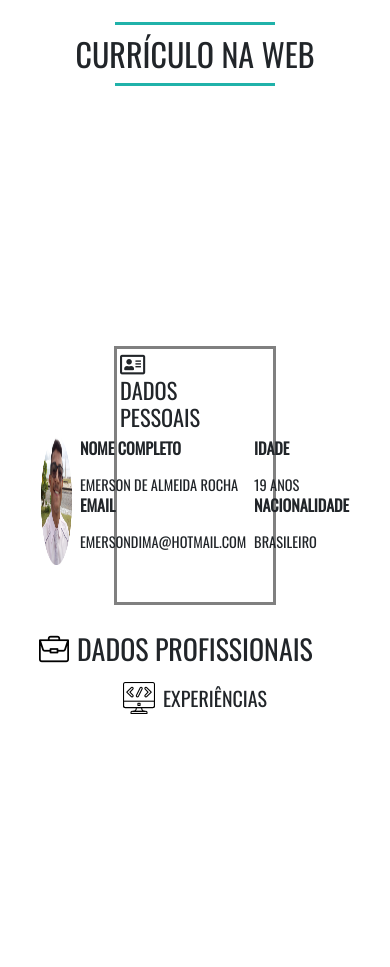
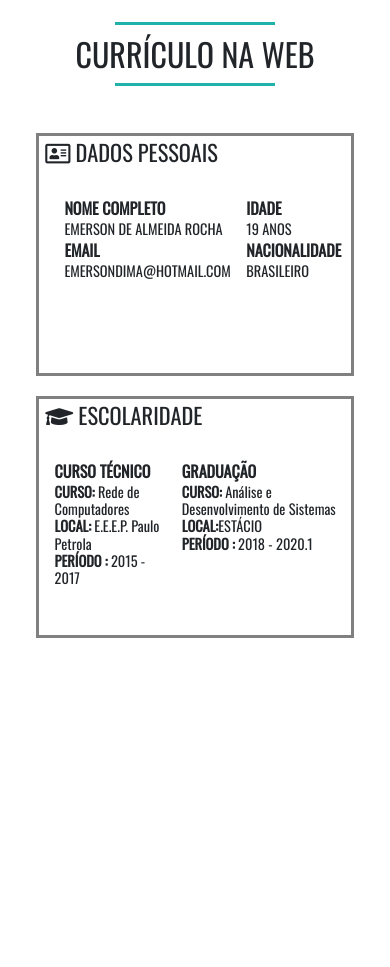
Before and after one commit to Emerson2017/PORTIFOLIO, a PHP site: page /sobre.php in a window 390 px wide. Shown: the part 165-1132 px from the top of the page. Before the commit the page ends 879 px from the top, so only its background shows below. Run offline with PHP 8.4, Linux system fonts and the light colour scheme; some libraries are stand-ins or nearby versions.

Commit message:
configuraçoes gerais e consulta de media queries por css

```diff
--- a/content/head.php
+++ b/content/head.php
@@ -1,4 +1,8 @@
 <title>EMERSON | PORTEFÓLIO PROFISSIONAL</title>
+
+<!-- METAS -->
+<meta charset="utf-8">
+<meta name="viewport" content="width=device-width, initial-scale=1, shrink-to-fit=no">
 
 <!-- Import Style.css -->
 <link rel="stylesheet" type="text/css" href="css/style.css">
@@ -13,7 +17,6 @@
 
 <!-- FavIcon -->
 <link rel="icon" href="img/icons/icon-head.png">
-<meta charset="utf-8">
 
 
 <!-- bootsrap CDN -->
--- a/css/style.css
+++ b/css/style.css
@@ -1,3 +1,34 @@
+
+/*MEDIA QUERIES */
+@media only screen and (max-width: 1005px) {
+      .personal {
+      		 display: flex;
+             flex-direction: column !important;
+             /*height: 50% !important;*/
+             /*background-color: blue;*/
+             height: auto !important;
+             align-items: center !important;
+
+       }
+       .SubMyContent1{
+			margin: 10px;
+		}
+
+		.content-details{
+			justify-content: center !important;
+		}
+
+}
+
+@media only screen and (min-width: 1006px){
+	.personal {
+		display: flex;
+		flex-direction: row !important;
+		justify-content: space-around !important;
+	}
+
+}
+
 /*GERAL*/
 html, body {
 	padding: 0px;
@@ -8,6 +39,10 @@ html, body {
 
 *, *::before{
 	box-sizing: unset !important;
+}
+
+p {
+	margin-bottom: 0px !important;
 }
 
 #container1{
@@ -76,19 +111,15 @@ html, body {
 .myContent{
 	width: 100%;
 	height: 100%;
-	margin-top: 3%;
+	margin-top: 7%;
 	display: flex;
 	flex-direction: column;
-	justify-content: center;
-	align-items: center;
 
 }
 
 
 .SubMyContent1{
-	width: 40%;
-	height: 30% !important;
-	/*height: 50% !important;*/
+	height: 100% !important;
 	display: flex;
 	flex-direction: column;
 	border-style: solid;
@@ -96,18 +127,9 @@ html, body {
 }
 
 
-
-
-
-
-
-.SubMyContent{
-	width: 80%;
-	height: 50% !important;
-	display: flex;
-	flex-direction: column;
-	border-style: solid;
-	border-color: gray;
+.personal{
+	height: 28% !important;
+	width: 80% !important;
 }
 
 
@@ -128,20 +150,18 @@ h1,h2,h3,h4,h5,h6{
 }
 
 .content-details{
-	margin-top: 3%;
-	height: 100%  !important;
-	width: 100%;
+	height: 50%  !important;
+	width: 100% !important;
 	display: flex;
 	flex-direction: row;
-	justify-content: center;
-	padding-bottom: 3%;
-
+	margin-top: 20px;
 
 
 }
 
 .left{
 	margin-left: 5%;
+	height: auto !important;
 }
 
 .left h5 {
@@ -149,17 +169,6 @@ h1,h2,h3,h4,h5,h6{
 }
 
 
-.MarginTop20{
-	margin-top: 20% !important;
-}
-
-.MarginTop7{
-	margin-top: 7% !important;
-}
-
-.width20{
-	width: 40% !important;
-}
 
 .flex-row{
 	display: flex;
@@ -291,14 +300,14 @@ ul{
 
 #img-perfil{
 	width: 20%;
-	height: 80%;
+	height: 60%;
 }
 
 
 /*carousel*/
 
 .teste{
-	height: 492px !important;
+	height: 76% !important;
 }
 
 .carousel-inner{
@@ -409,3 +418,41 @@ ul{
 	width: 100% !important;
 	max-height: 492px !important;
 }
+
+
+.divRow{
+	display: flex;
+	flex-direction: row;
+	align-items: center;
+	height: 27% !important;
+}
+
+
+.marginTop{
+	margin-top: 30px;
+}
+
+/*IMPLEMENTS CLASS BOOTSTRAP*/
+.container, .container-fluid{
+	padding-right: 0px !important;
+	padding-left: 0px !important;
+}
+
+[class*="col-"] {
+	padding: 0px !important;
+	margin-right: 0px !important;
+	margin-left: 0px !important;
+}
+
+.personal-content{
+	width: 80% !important;
+}
+
+.row{
+	margin-left: 0px !important;
+	margin-right: 0px !important;
+}
+
+.custom{
+	width: 400px !important;
+}
--- a/sobre.php
+++ b/sobre.php
@@ -12,11 +12,16 @@
 			<h2>CURRÍCULO NA WEB</h2>
 		</div>
 
-		<section class="myContent">
-			<div class="SubMyContent1">
-				<h3 class="width20"><i class="far fa-address-card"></i>  DADOS PESSOAIS</h3>
-				<div class="content-details">
-					<img src="img/perfil.jpg" alt="" id="img-perfil">
+		<section class="myContent container d-flex  align-items-center">
+
+			<div class="personal " >
+				<!-- row justify-content-around -->
+
+					<div class=" container SubMyContent1 col-12 col-sm-10 col-xl-5 col-lg-5">
+						<h3><i class="far fa-address-card"></i>  DADOS PESSOAIS</h3>
+
+						<div class="content-details" >
+							<!-- <img src="img/perfil.jpg" alt="" id="img-perfil"> -->
 							<div class="left">
 								<p><strong>NOME COMPLETO</strong></p>
 								<h5>EMERSON DE ALMEIDA ROCHA</h5>
@@ -25,7 +30,7 @@
 									<h5>EMERSONDIMA@HOTMAIL.COM</h5>
 								</aside>
 							</div>
-					<div class="left">
+							<div class="left" >
 								<p><strong>IDADE</strong></p>
 								<h5>19 ANOS</h5>
 								<aside class="flex-self">
@@ -34,9 +39,35 @@
 								</aside>
 							</div>
 						</div>
+
 					</div>
 
-			<div class="width80 MarginTop7">
+					<div class="SubMyContent1 col-12 col-sm-10 col-xl-5 col-lg-5">
+						<h3><i class="fas fa-graduation-cap"></i>  ESCOLARIDADE</h3>
+						<div class="content-details">
+							<div class="left">
+								<p><strong>CURSO TÉCNICO</strong></p>
+								<h5><strong>CURSO: </strong>Rede de Computadores</h5>
+								<h5><strong>LOCAL:</strong> E.E.E.P. Paulo Petrola</h5>
+								<h5><strong>PERÍODO :</strong> 2015 - 2017</h5>
+							</div>
+
+							<div class="left">
+								<p><strong>GRADUAÇÃO</strong></p>
+								<h5><strong>CURSO: </strong>Análise e Desenvolvimento de Sistemas</h5>
+								<h5><strong>LOCAL:</strong>ESTÁCIO</h5>
+								<h5><strong>PERÍODO :</strong> 2018 - 2020.1</h5>
+							</div>
+						</div>
+					</div>
+				</div>
+
+
+
+
+
+
+<!-- 			<div class="width80 MarginTop7">
 				<aside class="title-curriculo">
 					<img src="img/icons/portfolio.png" alt="">
 					<h3 class="margin-words">DADOS PROFISSIONAIS</h3>
@@ -45,7 +76,7 @@
 				<div class="flex-row subtitle">
 					<img src="img/icons/coding.png" alt=""><h5 class="margin-words">EXPERIÊNCIAS</h5>
 				</div>
-<!--
+
 				<aside class="width50 justify-center">
 					<div class="content-experiences">
 						<div class="flex-row HeigthAuto">
@@ -82,8 +113,15 @@
 						</div>
 					</div>
 
-				</aside> -->
-			</div>
+				</aside>
+			</div>	 -->
 		</section>
+
+
+		<!-- Optional JavaScript -->
+    <!-- jQuery first, then Popper.js, then Bootstrap JS -->
+    <script src="https://code.jquery.com/jquery-3.2.1.slim.min.js" integrity="sha384-KJ3o2DKtIkvYIK3UENzmM7KCkRr/rE9/Qpg6aAZGJwFDMVNA/GpGFF93hXpG5KkN" crossorigin="anonymous"></script>
+    <script src="https://cdnjs.cloudflare.com/ajax/libs/popper.js/1.12.9/umd/popper.min.js" integrity="sha384-ApNbgh9B+Y1QKtv3Rn7W3mgPxhU9K/ScQsAP7hUibX39j7fakFPskvXusvfa0b4Q" crossorigin="anonymous"></script>
+    <script src="https://maxcdn.bootstrapcdn.com/bootstrap/4.0.0/js/bootstrap.min.js" integrity="sha384-JZR6Spejh4U02d8jOt6vLEHfe/JQGiRRSQQxSfFWpi1MquVdAyjUar5+76PVCmYl" crossorigin="anonymous"></script>
 	</body>
 </html>
```
Lines whose indentation alone changed are shown as unchanged.
